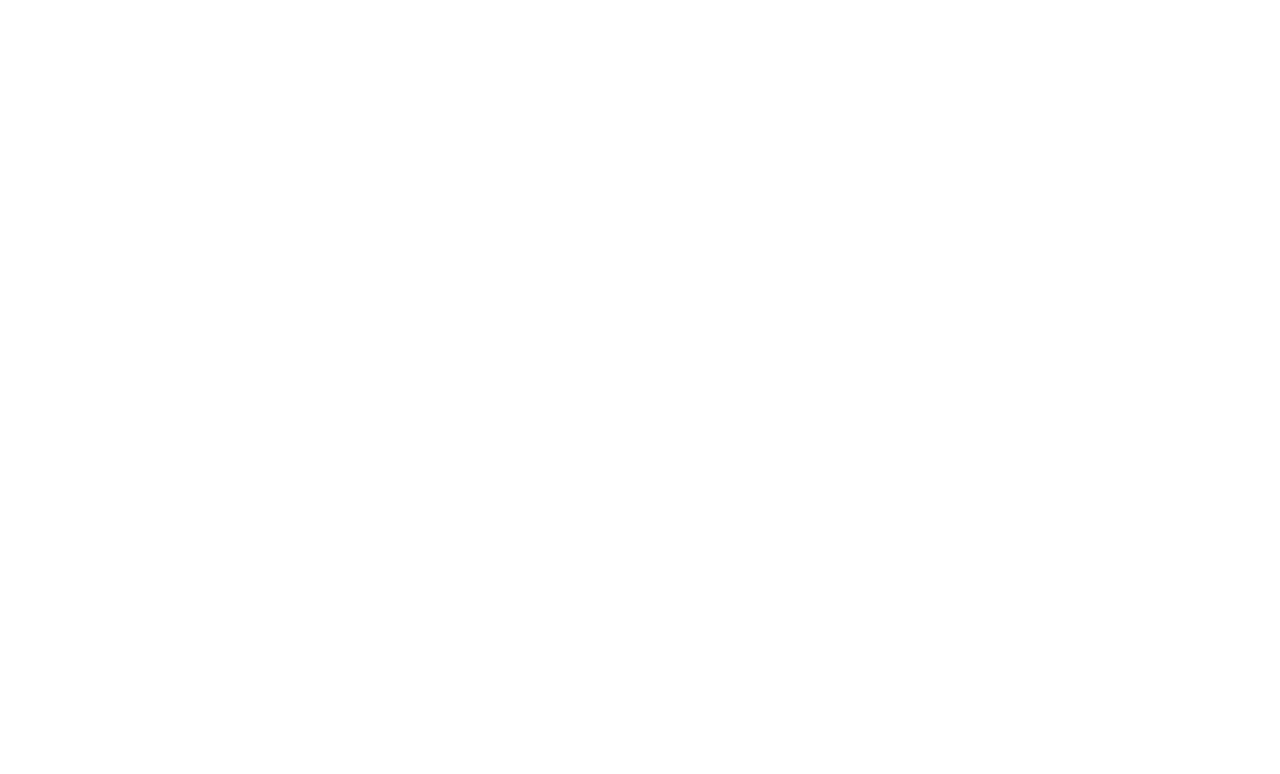
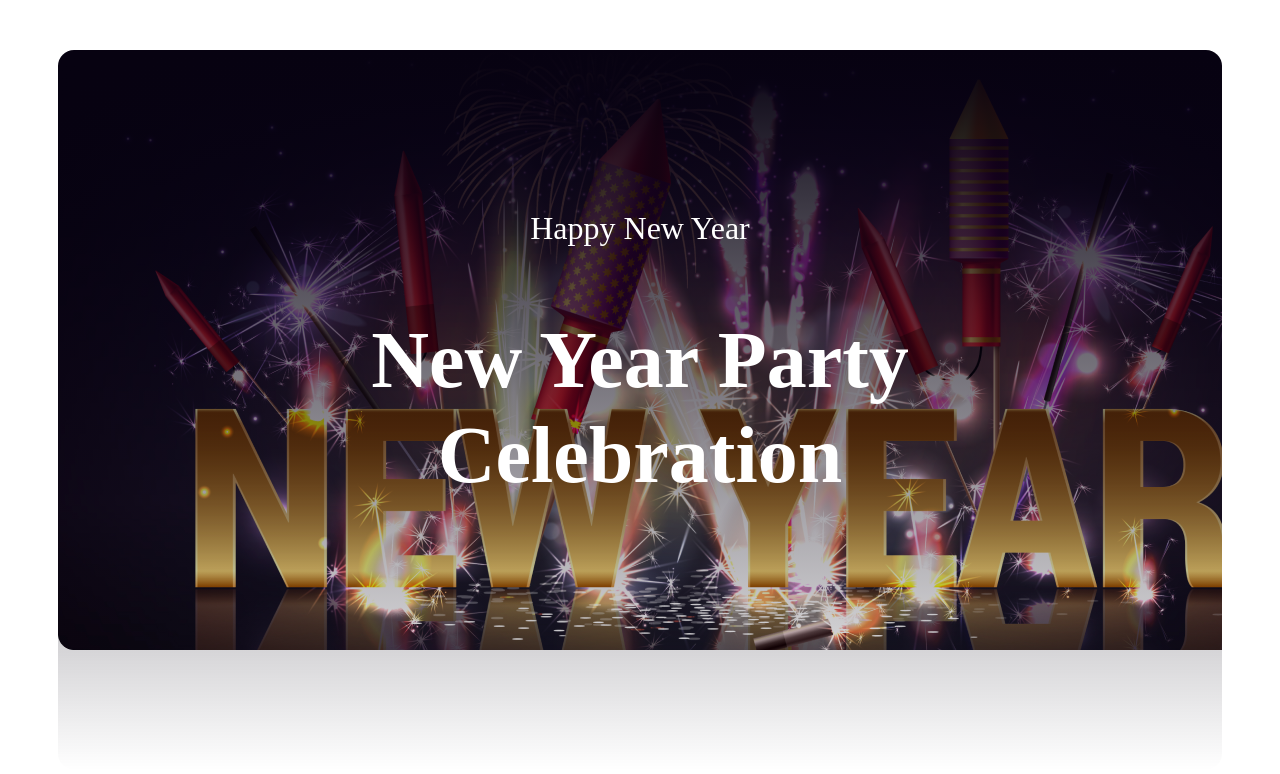
Before and after one commit to ArafatSany7/first-assignment, a plain HTML site: page index.html in a window 1280 px wide. Drawn offline with Linux system fonts and the light colour scheme.

Commit message:
added banner

```diff
--- a/index.html
+++ b/index.html
@@ -4,8 +4,24 @@
     <meta charset="UTF-8">
     <meta name="viewport" content="width=device-width, initial-scale=1.0">
     <title>Assignment</title>
+    <link rel="stylesheet" href="style.css">
 </head>
 <body>
+    <div class="banner-content">
+        <div class="b-text">
+         <p class="p1">Happy New Year</p>
+         <h2 class="h1">New Year Party <br> Celebration</h2>
+        </div>
+         <!-- <div class="p1">
+            <p>Happy New Year</p>
+         </div>
+         <div class="h1">
+            <h2>New Year Party <br> Celebration</h2>
+         </div> -->
+     </div>
+<main>
+
+</main>
 
 </body>
 </html>
--- /dev/null
+++ b/style.css
@@ -0,0 +1,32 @@
+/* banner section */
+.banner-content{
+    /* background-image: url('resources/Banner\ Image.png'); */
+    height: 90vh;
+    margin-top: 50px;
+    margin-left: 50px;
+    margin-right: 50px;
+    border-radius: 16px;
+    background: linear-gradient(180deg, #070211 0%, rgba(7, 2, 17, 0.00) 100%), url('resources/Banner\ Image.png');
+    background-repeat: no-repeat;
+}
+
+/* .b-text{
+    padding-top: 110px;
+} */
+
+.h1{
+    color: #FFF;
+text-align: center;
+font-family: Merriweather;
+font-size: 80px;
+font-weight: 800;
+line-height: 95px;
+}
+.p1{
+    color: #FFF;
+text-align: center;
+font-family: Merriweather;
+font-size: 32px;
+font-weight: 400;
+padding-top: 160px;
+}
```
